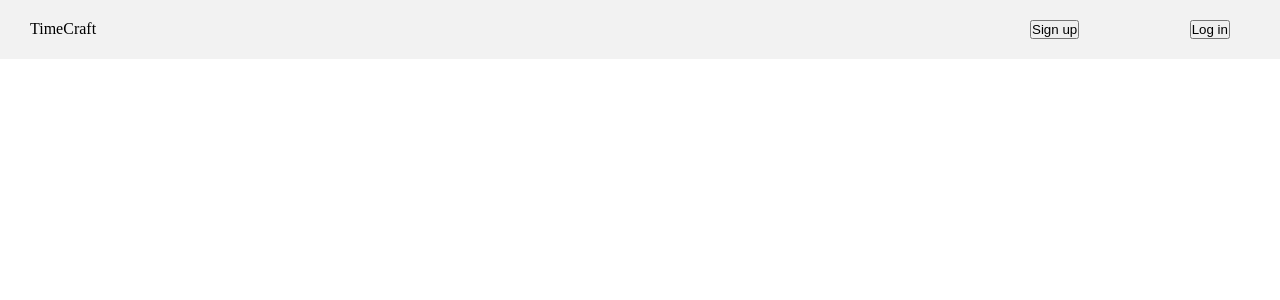
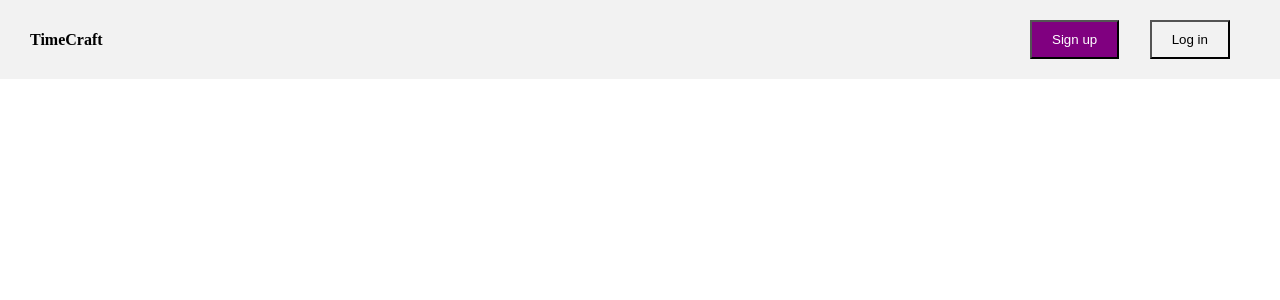
Before and after one commit to deXcripter/TimeCraft, a React (Vite) app in the folder frontend/: page / in a window 1280 px wide. Shown: the top 300 px of the page. Built offline with nearby package versions, Linux system fonts and the light colour scheme.

Commit message:
added auth css

```diff
--- a/frontend/src/index.css
+++ b/frontend/src/index.css
@@ -11,9 +11,25 @@
   justify-content: space-between;
 }
 
+.header .logo {
+  margin: auto 0;
+  font-weight: 700;
+}
+
 .header .auth-control {
   display: flex;
   justify-content: space-between;
   width: 200px;
   padding: 0 20px;
 }
+
+.signup {
+  padding: 10px 20px;
+  background-color: purple;
+  color: white;
+}
+
+.login {
+  background-color: transparent;
+  padding: 10px 20px;
+}
```
